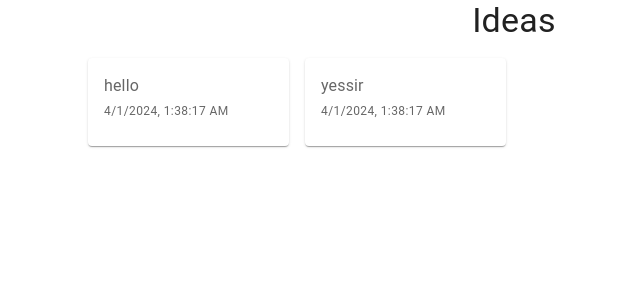
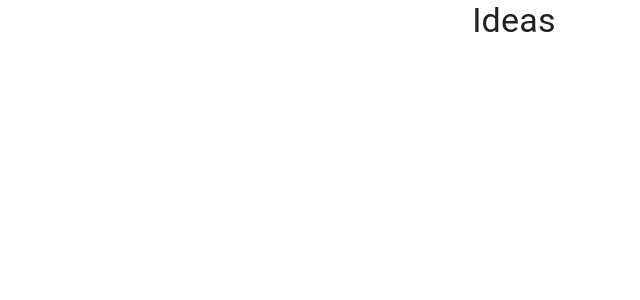
Before and after one commit to Sharat21/CSC301Project, a React (Vite) app in the folder plan-it/frontend/: page /ideas/1/1/1 in a window 1280 px wide. Shown: the top 300 px of the page, without its empty margins (126-766 px from the left). Built offline with nearby package versions, Linux system fonts and the light colour scheme.

Commit message:
[PLAN22-P24-T1] Removed testing/default Ideas, will add database integration in future task

```diff
--- a/plan-it/frontend/package.json
+++ b/plan-it/frontend/package.json
@@ -13,6 +13,9 @@
     "coverage": "vitest run --coverage"
   },
   "dependencies": {
+    "@emotion/react": "^11.11.3",
+    "@emotion/styled": "^11.11.0",
+    "@mui/material": "^5.15.7",
     "@reduxjs/toolkit": "^1.9.5",
     "axios": "^1.3.6",
     "react": "^18.2.0",
--- a/plan-it/frontend/src/Ideas/Ideas.jsx
+++ b/plan-it/frontend/src/Ideas/Ideas.jsx
@@ -3,7 +3,7 @@ import { Container, CssBaseline, Typography } from '@mui/material';
 import IdeaList from './components/IdeaList';
 
 const Ideas = () => {
-  const [ideas, setIdeas] = useState([{id: 0, content: "hello", date: new Date().toLocaleString()}, {id: 1, content: "yessir", date: new Date().toLocaleString()}]);
+  const [ideas, setIdeas] = useState([]);
 
   const addIdea = (newIdea) => {
     setIdeas([...ideas, { id: ideas.length + 1, ...newIdea }]);
```
